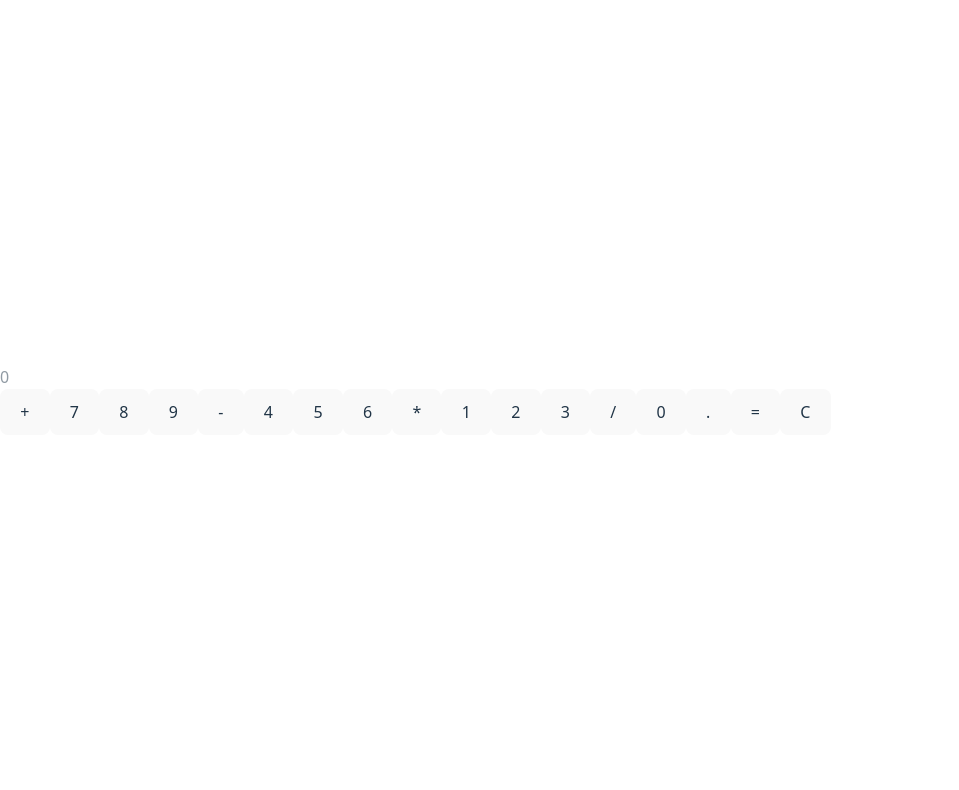
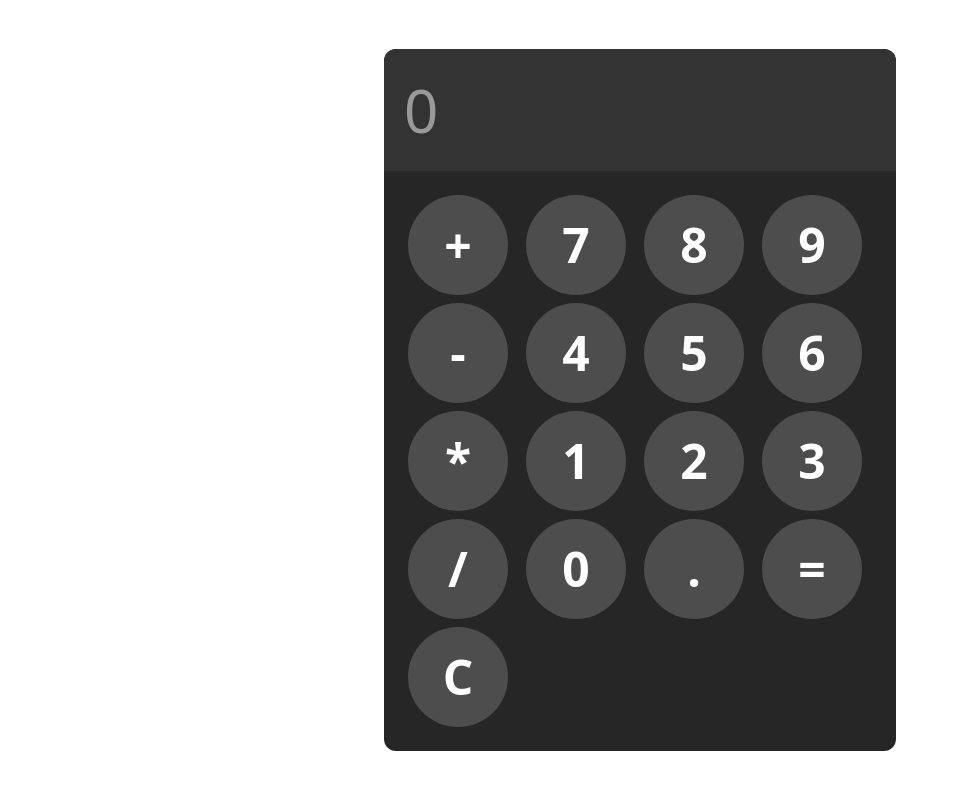
Before and after one commit to denichinv/iphone-calculator, a React (Vite) app: page / in a window 1280 px wide. Shown: the top 790 px of the page, without its empty margins (0-959 px from the left). Built offline with nearby package versions, Linux system fonts and the light colour scheme.

Commit message:
bottons and container style

```diff
--- a/src/App.jsx
+++ b/src/App.jsx
@@ -15,9 +15,10 @@ function App() {
   }
   return (
     <>
-     <div id="calculator">
-      <input type="text" placeholder="0"/>
-      <div id="keys">
+
+     <div className="bg-[hsl(0,0%,15%)] rounded-xl max-w-lg overflow-hidden " id="calculator">
+      <input className="w-full p-5 text-6xl bg-[hsl(0,0%,20%)] text-white " type="text" placeholder="0"/>
+      <div className=" grid grid-cols-4 gap-2 p-6" id="keys">
         <button onClick={appendToDisplay('+')}>+</button>
         <button onClick={appendToDisplay('7')}>7</button>
         <button onClick={appendToDisplay('8')}>8</button>
--- a/src/index.css
+++ b/src/index.css
@@ -1,4 +1,5 @@
 @import "tailwindcss";
+
 
 :root {
   font-family: system-ui, Avenir, Helvetica, Arial, sans-serif;
@@ -27,9 +28,13 @@ a:hover {
 body {
   margin: 0;
   display: flex;
+  justify-content: center;
+  align-items: center;
+  height: 100vh;
   place-items: center;
   min-width: 320px;
   min-height: 100vh;
+
 }
 
 h1 {
@@ -37,24 +42,28 @@ h1 {
   line-height: 1.1;
 }
 
+
 button {
-  border-radius: 8px;
-  border: 1px solid transparent;
-  padding: 0.6em 1.2em;
-  font-size: 1em;
+
+  border-radius: 50px;
+  height: 100px;
+  width: 100px;
   font-weight: 500;
-  font-family: inherit;
-  background-color: #1a1a1a;
+  background-color: hsla(0, 0%, 30%);
+  font-size: 3rem;
+  font-weight: bold;
+  color: white;
   cursor: pointer;
-  transition: border-color 0.25s;
+
 }
-button:hover {
-  border-color: #646cff;
+
+button:hover{
+  background-color: hsla(0, 0%, 40%);
 }
-button:focus,
-button:focus-visible {
-  outline: 4px auto -webkit-focus-ring-color;
+button:active{
+  background-color: hsla(0, 0%, 50%);
 }
+
 
 @media (prefers-color-scheme: light) {
   :root {
@@ -64,7 +73,5 @@ button:focus-visible {
   a:hover {
     color: #747bff;
   }
-  button {
-    background-color: #f9f9f9;
-  }
+
 }
```
